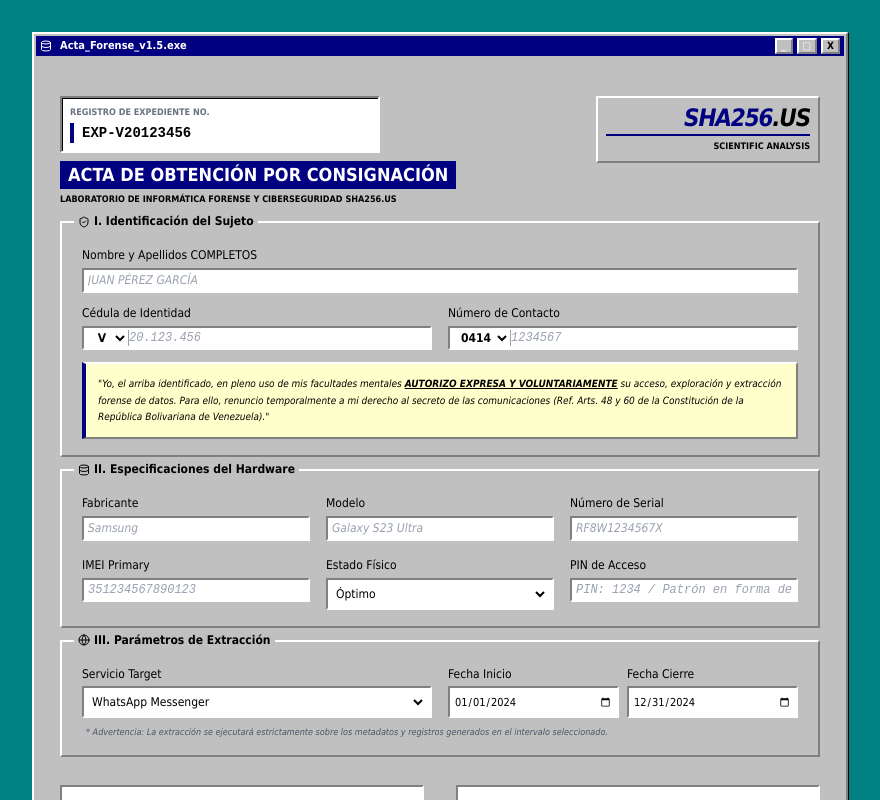
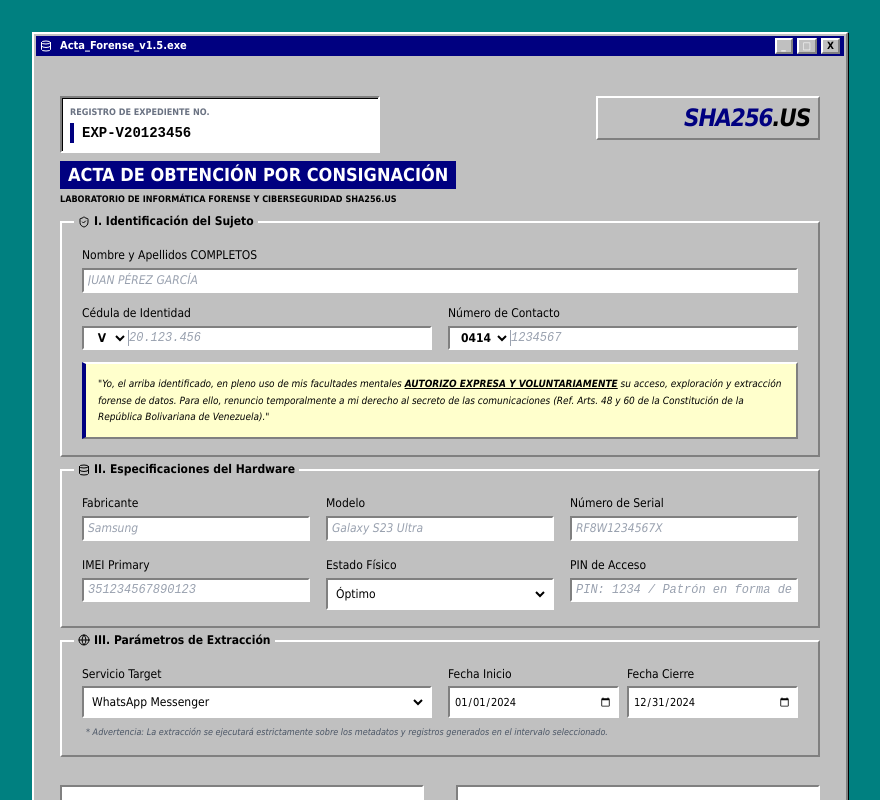
Before and after one commit to julljoll/ACTA-OBTENCION-CONSIGNACION, a React (Vite) app: page / in a window 1280 px wide. Shown: the top 800 px of the page, without its empty margins (200-1080 px from the left). Built offline with nearby package versions, Linux system fonts and the light colour scheme; a web font is replaced by a local one.

Commit message:
feat: Remove unnecessary SHA256.US subtitle
Removes the "Scientific Analysis" subtitle from the SHA256.US header. This text was redundant and did not contribute meaningfully to the form's purpose.

```diff
--- a/src/App.tsx
+++ b/src/App.tsx
@@ -197,8 +197,6 @@ export default function App() {
                 <h1 className="text-2xl font-black italic tracking-tighter text-[#000080] leading-none print:text-black">
                   SHA256<span className="text-black">.US</span>
                 </h1>
-                <div className="h-[2px] bg-[#000080] my-1 print:bg-black"></div>
-                <p className="text-[9px] text-black font-bold uppercase print:text-[9px]">Scientific Analysis</p>
               </div>
             </div>
 
```
